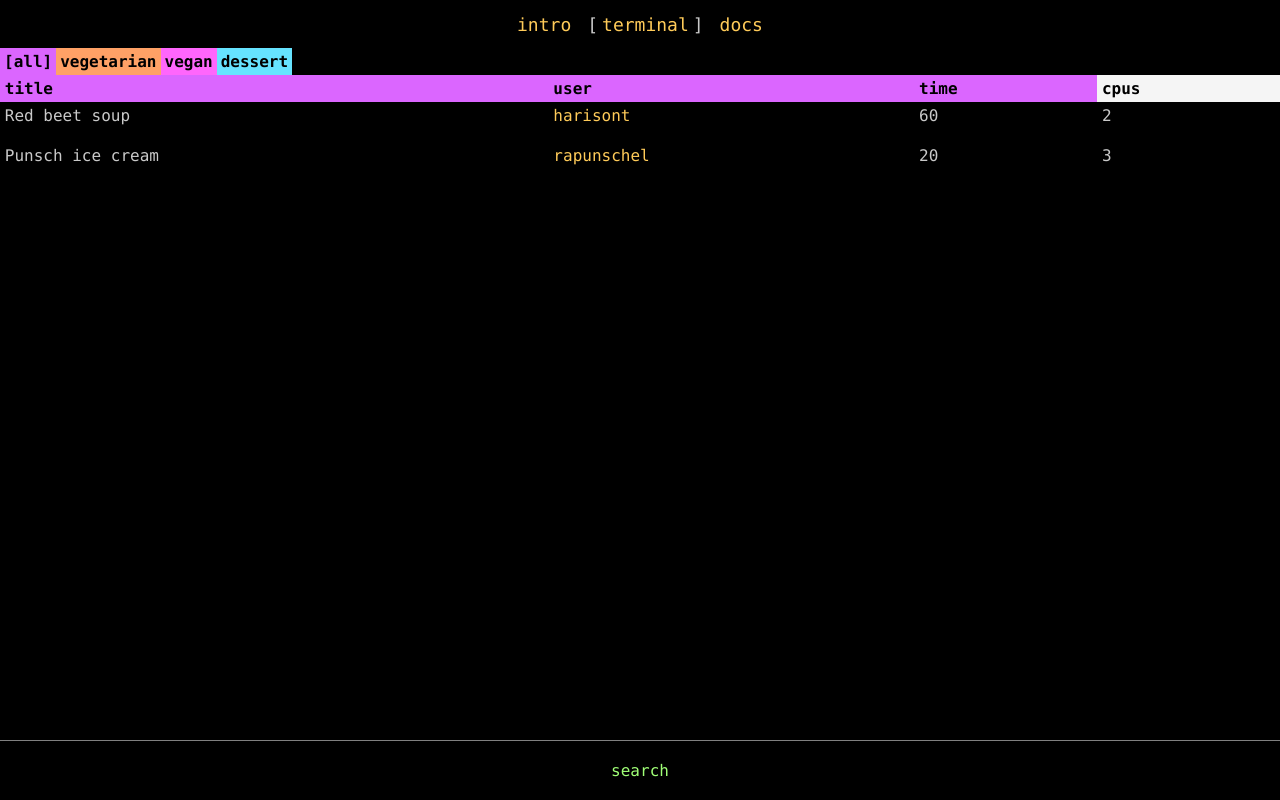
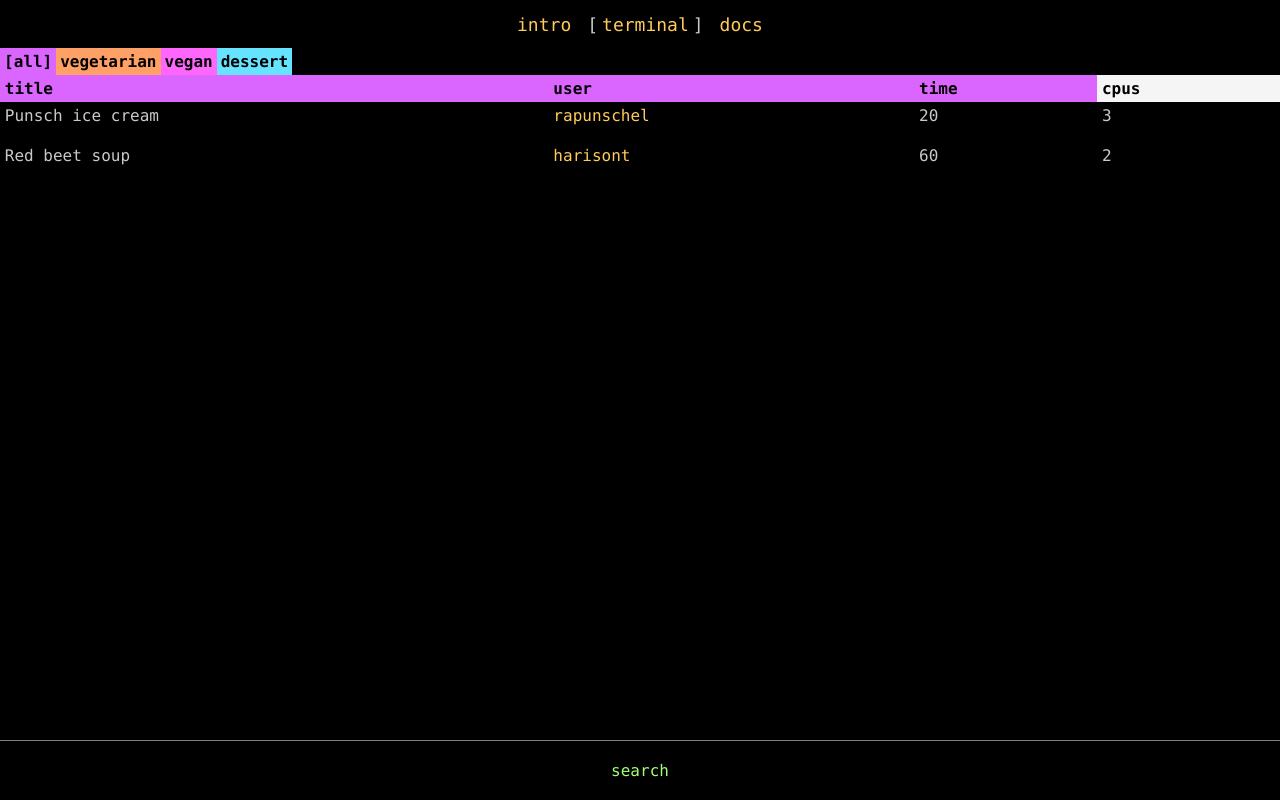
Before and after one commit to rapunschel/concurrent-cooking, a React (Vite) app: page /1#/terminal/all in a window 1280 px wide. Built offline with nearby package versions, Linux system fonts and the light colour scheme.

Commit message:
Fix sorting on click

```diff
--- a/src/components/terminal/Terminal.tsx
+++ b/src/components/terminal/Terminal.tsx
@@ -4,7 +4,7 @@ import { useLoaderData, useNavigate } from "react-router";
 import { fetchRecipesData } from "../../data/fetchRecipe.ts";
 import type { RecipeMetaData } from "../../types.ts";
 import { deslugify, slugify } from "../../utils/utils.ts";
-import { useState } from "react";
+import { useMemo, useState } from "react";
 import { TagItem } from "./partials/TagItem.tsx";
 import { SearchCommand } from "./partials/SearchCommand.tsx";
 import { RecipeItem } from "./partials/RecipeItem.tsx";
@@ -41,61 +41,50 @@ export default function Terminal() {
 
   const [isSearchActive, setSearchActive] = useState(Boolean(q));
   const navigate = useNavigate();
-  const isActive = (header: string) => {
-    return activeHeader === header;
-  };
-  const [{ activeHeader, isSortAsc, sortedRecipes }, setHeaderState] = useState(
-    {
-      activeHeader: "cpus",
-      isSortAsc: false,
-      sortedRecipes: recipes,
-    }
-  );
   const saturation = 100;
   const lightness = 70;
+  const [activeHeader, setHeaderState] = useState("cpus");
+
+  const [isSortAsc, setIsSortAsc] = useState(false);
 
   const sortRecipes = (header: string, isAsc: boolean) => {
-    recipes.sort((a: RecipeMetaData, b: RecipeMetaData): number => {
+    return [...recipes].sort((a, b) => {
+      let valA, valB;
+
       switch (header) {
         case "cpus":
-          console.log("by Cpu");
-          console.log(isAsc);
+          valA = a.threads;
+          valB = b.threads;
+          break;
+        case "time":
+          valA = a.time;
+          valB = b.time;
+          break;
+        case "user":
+          valA = a.user;
+          valB = b.user;
+          break;
+        default:
+          valA = a.title;
+          valB = b.title;
+      }
 
-          if (a.threads <= b.threads) return 1;
-          else return -1;
-
-        case "time":
-          console.log("by time");
-          console.log(isAsc);
-
-          if (a.time <= b.time) return 1;
-          else return -1;
-
-        case "user":
-          console.log("by user");
-          console.log(isAsc);
-
-          if (a.user <= b.user) return 1;
-          else return -1;
-
-        default:
-          console.log("by title");
-          console.log(isAsc);
-
-          if (a.title <= b.title) return 1;
-          else return -1;
-      }
+      if (valA < valB) return isAsc ? -1 : 1;
+      if (valA > valB) return isAsc ? 1 : -1;
+      return 0;
     });
-
-    if (isAsc) return [...sortedRecipes.reverse()];
-    else return [...sortedRecipes];
   };
+  const sortedRecipes = useMemo(() => {
+    return sortRecipes(activeHeader, isSortAsc);
+  }, [activeHeader, isSortAsc, recipes]);
 
   const handleOnHeaderClick = (header: string) => {
-    setHeaderState({
-      activeHeader: header,
-      isSortAsc: !isSortAsc,
-      sortedRecipes: sortRecipes(header, !isSortAsc),
+    setHeaderState((prev) => {
+      const isAsc = prev === header ? !isSortAsc : true;
+
+      setIsSortAsc(isAsc);
+
+      return header;
     });
   };
 
```
